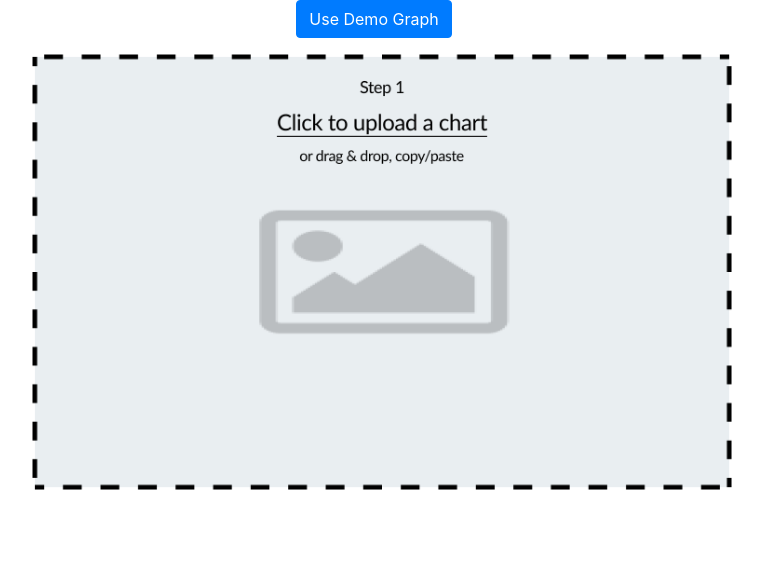
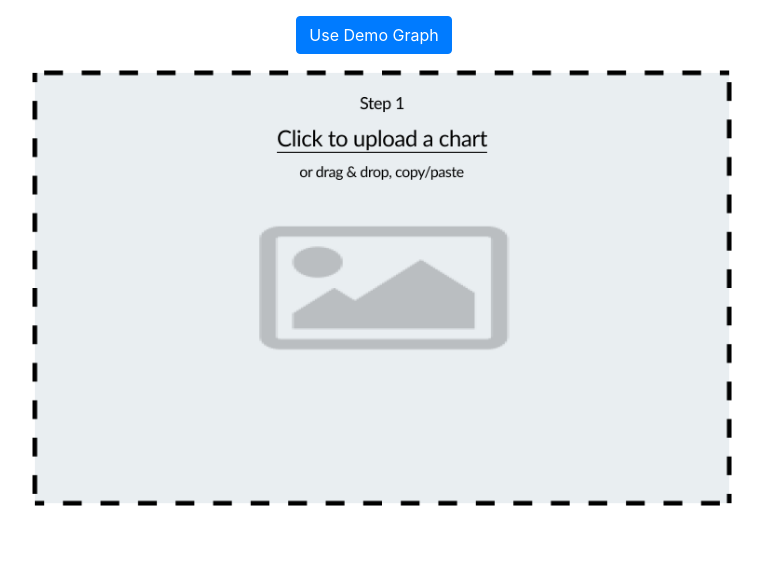
Before and after one commit to wcbayer17/graphextractor, a PHP site: page / in a window 1280 px wide. Shown: the part 56-625 px from the top of the page, without its empty margins (266-1029 px from the left). Run offline with PHP 8.4, Linux system fonts and the light colour scheme; some libraries are stand-ins or nearby versions.

Commit message:
added padding to demo graph button

```diff
--- a/main.css
+++ b/main.css
@@ -75,6 +75,10 @@
 	flex: 1;
 }
 
+#buttonDemoGraph {
+	margin-top: 16px;
+}
+
 .formClickInstructions{
 	flex: 1;
 	display: flex;
```
